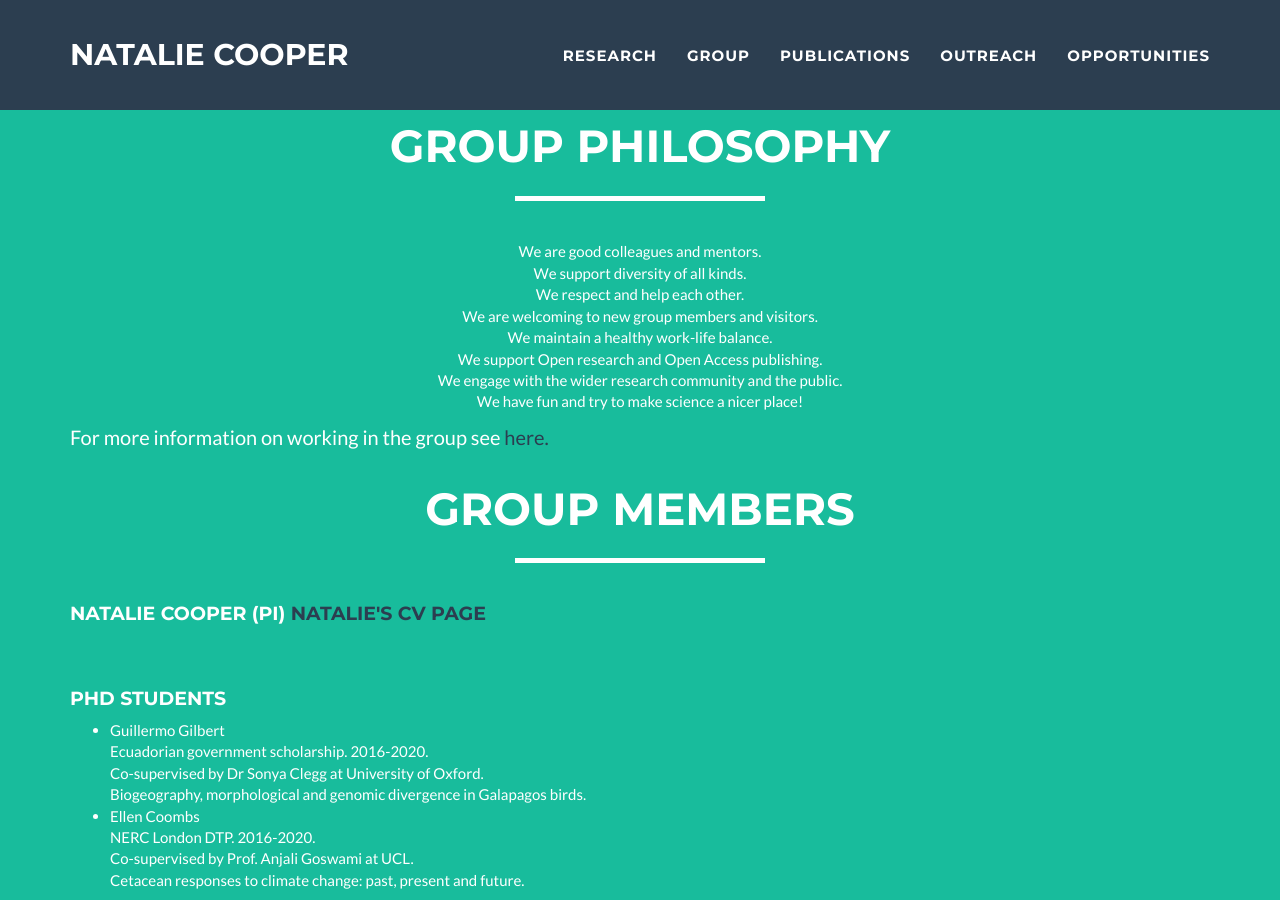
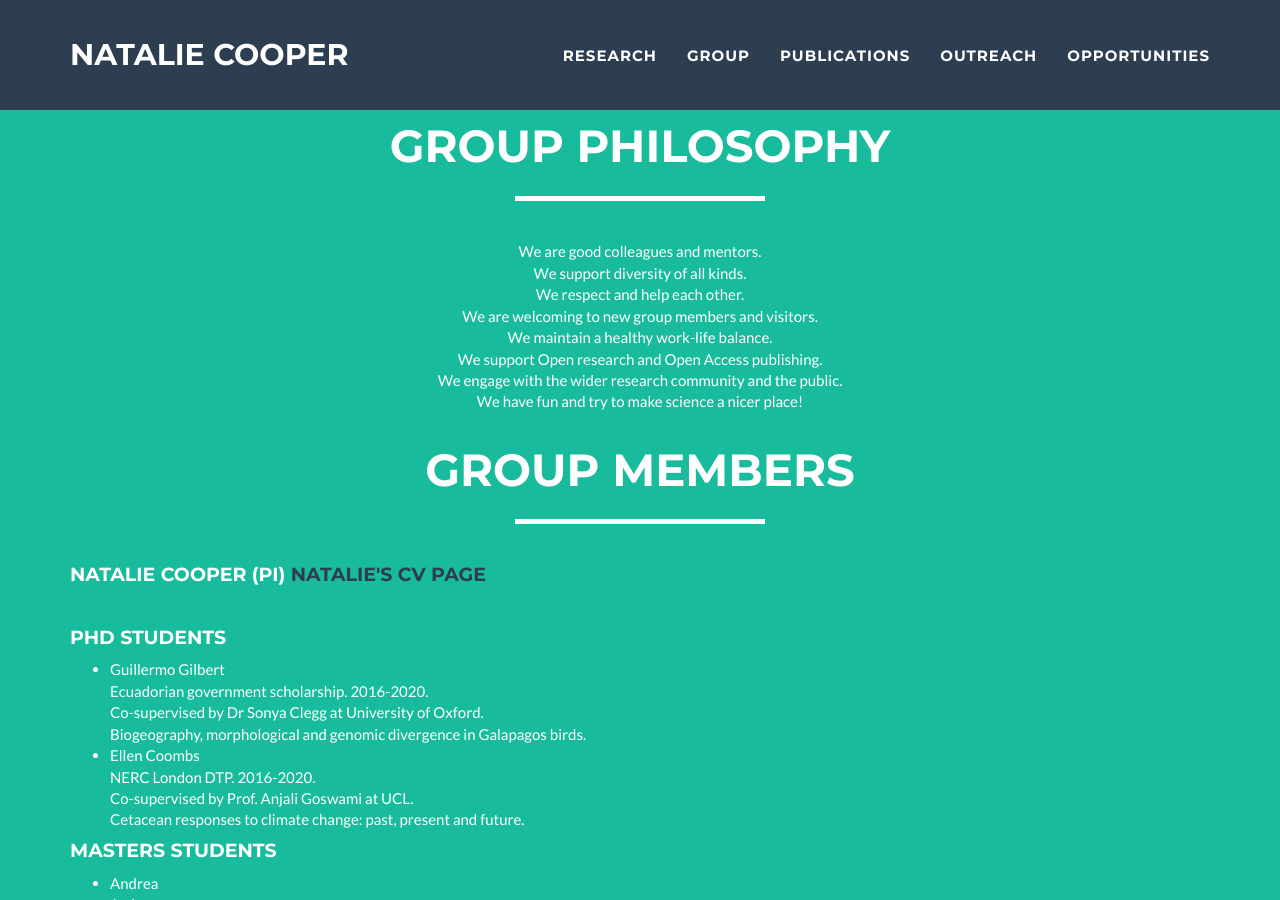
Before and after one commit to nhcooper123/nhcooper123.github.io, a Jekyll site: the page group.html, which Jekyll copies as it is, in a window 1280 px wide and 900 px high. Built offline with Jekyll 4.4.1, drawn with Linux system fonts in a browser that asks for light colours.

Commit message:
Moved group info to neaten

```diff
--- a/group.html
+++ b/group.html
@@ -118,10 +118,6 @@ We engage with the wider research community and the public.<br>
 We have fun and try to make science a nicer place! <br>
 </center></p>
 
-<p>
-For more information on working in the group see <a href="https://github.com/nhcooper123/macro-group-info"<strong><font color="2c3e50">here.</font></strong></a></p>
-
-
 &nbsp
 &nbsp
             <div class="row">
@@ -134,7 +130,7 @@ For more information on working in the group see <a href="https://github.com/nhc
 
 <h4> Natalie Cooper (PI) <a href="cv.html"<strong><font color="2c3e50">Natalie's CV page</font></strong></a></h4>
 <br>
-<br>
+
     <h4>PhD students</h4>
 
     <ul>
```
